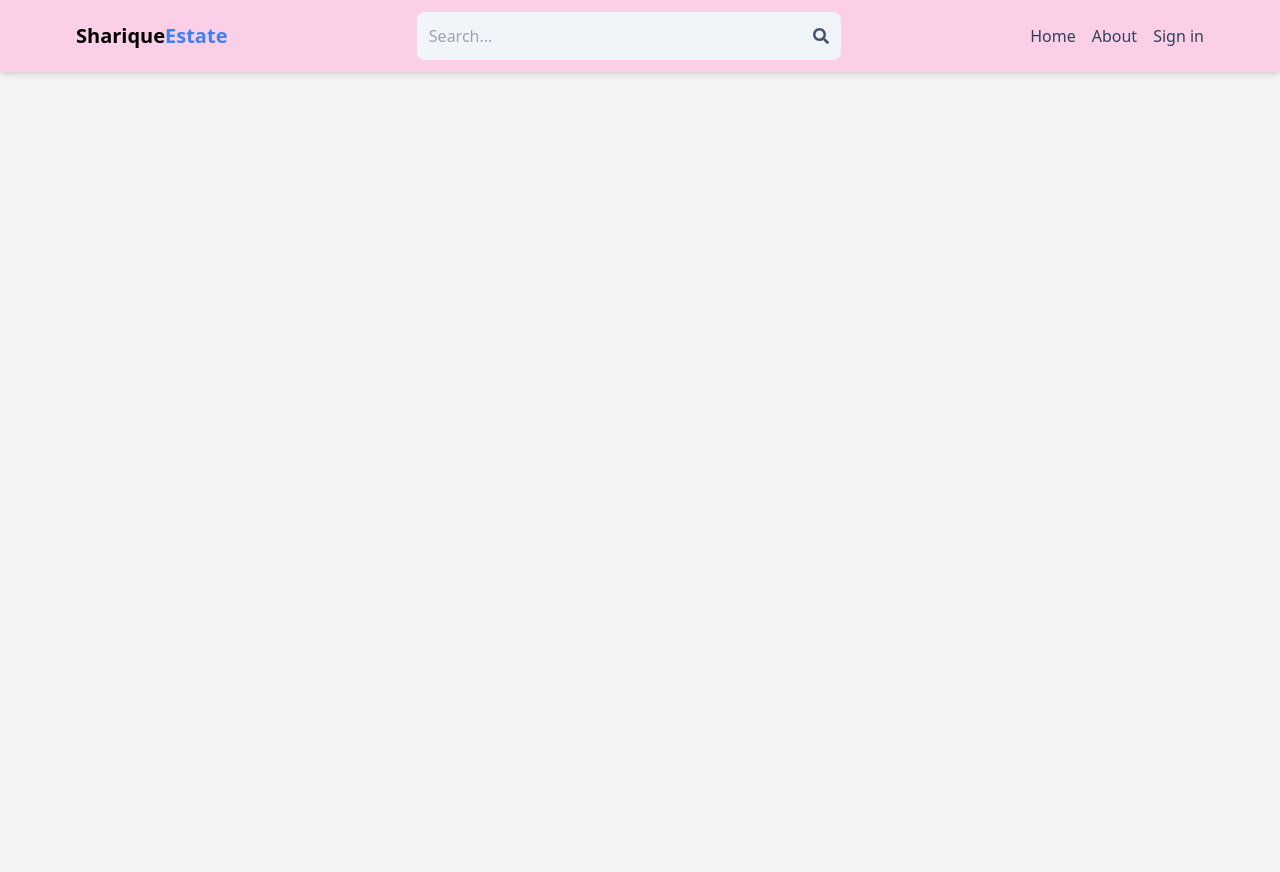
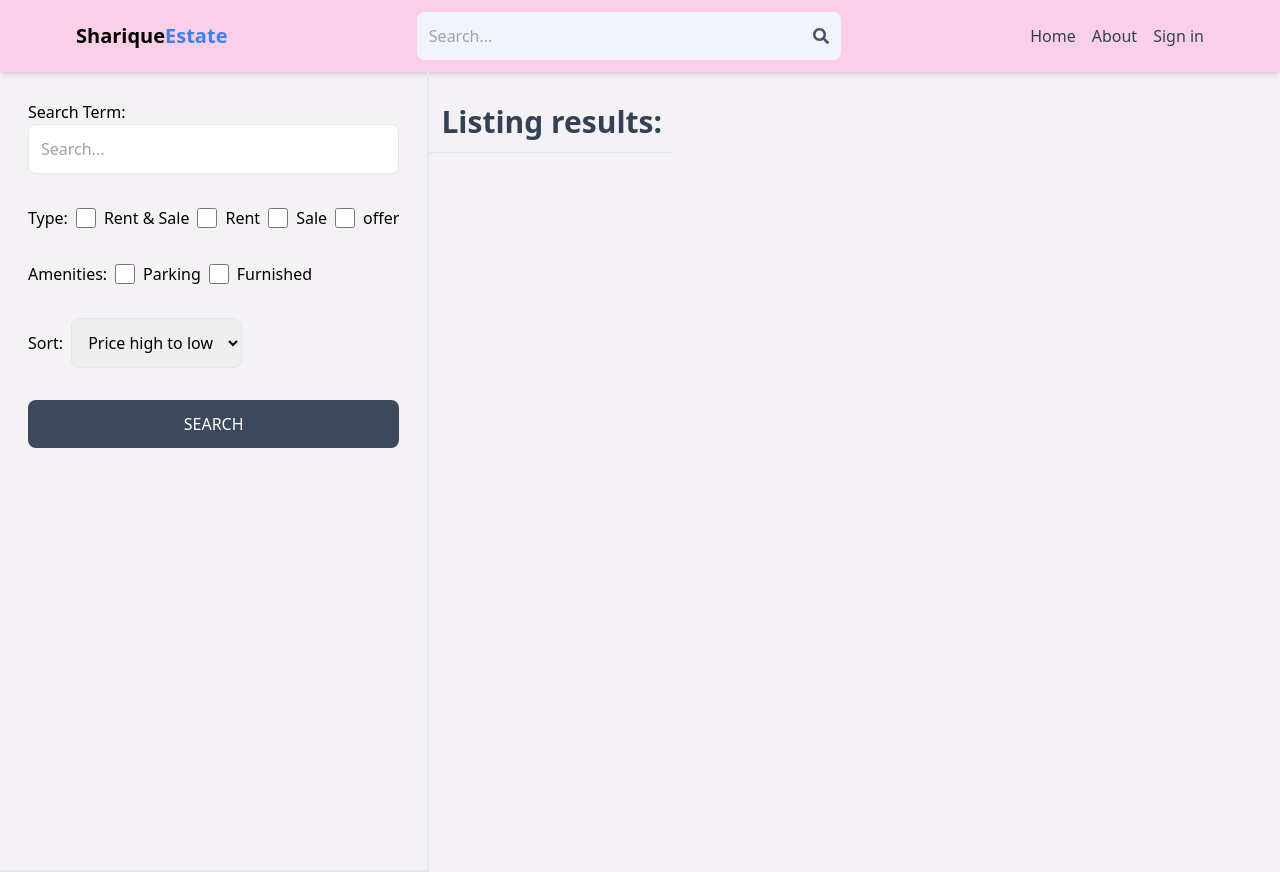
Before and after one commit to shariquebahar/mern-estate, a React (Vite) app in the folder client/: page /search in a window 1280 px wide. Before the commit the page ends 800 px from the top, so only its background shows below. Built offline with nearby package versions, Linux system fonts and the light colour scheme; no server answers.

Commit message:
create search page UI

```diff
--- a/client/src/App.jsx
+++ b/client/src/App.jsx
@@ -10,6 +10,7 @@
 import CreateListing from "./pages/CreateListing";
 import UpdateListing from "./pages/UpdateListing";
 import Listing from "./pages/Listing";
+import Search from "./pages/Search";
 
 const App = () => {
   return (
@@ -20,6 +21,7 @@
         <Route path="/sign-in" element={<SignIn />} />
         <Route path="/sign-up" element={<SignUp />} />
         <Route path="/about" element={<About />} />
+        <Route path="/search" element={<Search />} />
         <Route path="/listing/:listingId" element={<Listing />} />
         //covering profile with private route
         <Route element={<PrivateRoute />}>
--- /dev/null
+++ b/client/src/pages/Search.jsx
@@ -0,0 +1,68 @@
+import React from "react";
+
+export default function Search() {
+  return (
+    <div className="flex flex-col md:flex-row">
+      <div className="p-7 border-b-2 md:border-r-2 md:min-h-screen">
+        <form className="flex flex-col gap-8">
+          <div claßssName="flex items-center gap-2">
+            <label className="whitespace-nowrap">Search Term:</label>
+            <input
+              type="text"
+              id="searchTerm"
+              placeholder="Search..."
+              className="border rounded-lg p-3 w-full"
+            />
+          </div>
+          <div className="flex gap-2 flex-wrap items-center">
+            <label>Type:</label>
+            <div className="flex gap-2 ">
+              <input type="checkBox" id="all" className="w-5" />
+              <span>Rent & Sale</span>
+            </div>
+            <div className="flex gap-2 ">
+              <input type="checkBox" id="rent" className="w-5" />
+              <span>Rent</span>
+            </div>
+            <div className="flex gap-2 ">
+              <input type="checkBox" id="sale" className="w-5" />
+              <span>Sale</span>
+            </div>
+            <div className="flex gap-2 ">
+              <input type="checkBox" id="offer" className="w-5" />
+              <span>offer</span>
+            </div>
+          </div>
+          <div className="flex gap-2 flex-wrap items-center">
+            <label>Amenities:</label>
+            <div className="flex gap-2 ">
+              <input type="checkBox" id="parking" className="w-5" />
+              <span>Parking </span>
+            </div>
+            <div className="flex gap-2 ">
+              <input type="checkBox" id="furnished" className="w-5" />
+              <span>Furnished</span>
+            </div>
+          </div>
+          <div className="flex items-center gap-2">
+            <label>Sort: </label>
+            <select id="sort_order" className="border rounded-lg p-3">
+              <option>Price high to low</option>
+              <option>Price low to high</option>
+              <option>Latest</option>
+              <option>Oldest</option>
+            </select>
+          </div>
+          <button className="bg-slate-700 text-white p-3 rounded-lg uppercase hover: opacity-95">
+            Search
+          </button>
+        </form>
+      </div>
+      <div>
+        <h1 className="text-3xl font-semibold border-b p-3 text-slate-700 mt-5 ">
+          Listing results:
+        </h1>
+      </div>
+    </div>
+  );
+}
```
